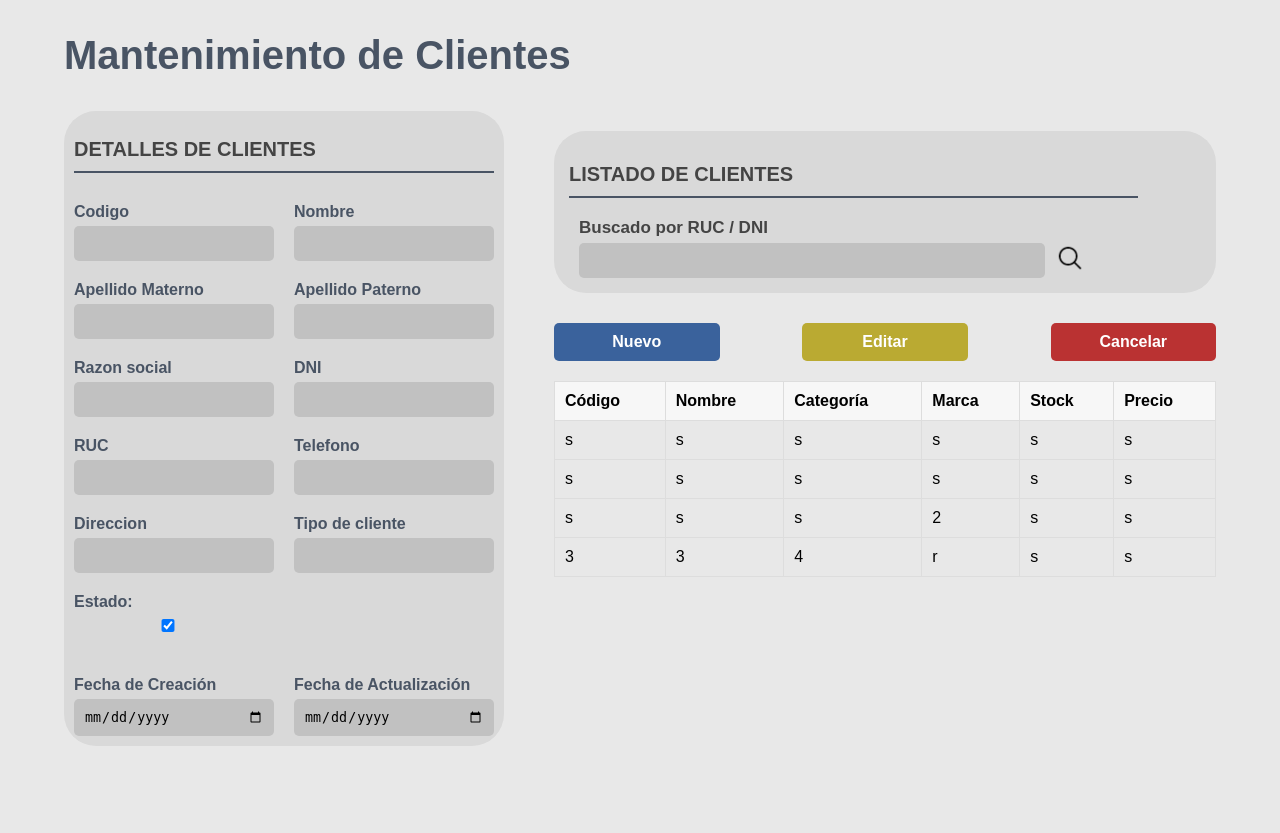
After one commit to JudaCarrillo/sales-management-system, a PHP site: template src/views/Maintenance/customer-views.php in a window 1280 px wide. The commit adds this page. Run offline with PHP 8.4, Linux system fonts and the light colour scheme; the template is opened without the code that fills it, so the values that code supplies are empty.

Commit message:
mantenimiento

```diff
--- a/assets/css/clientes-view.css
+++ b/assets/css/customer-view.css
@@ -8,7 +8,6 @@ body {
     width: 90%;
     max-width: 1400px;
     margin: 0 auto;
-    padding: 20px;
     height: 100vh;
   }
   .title h1 {
--- a/assets/css/productos-view.css
+++ b/assets/css/productos-view.css
@@ -8,7 +8,6 @@ body {
   width: 90%;
   max-width: 1400px;
   margin: 0 auto;
-  padding: 20px;
 }
 .title h1 {
   text-align: left;
--- /dev/null
+++ b/src/views/Maintenance/customer-views.php
@@ -0,0 +1,149 @@
+<!DOCTYPE html>
+<html lang="en">
+<head>
+    <meta charset="UTF-8">
+    <meta name="viewport" content="width=device-width, initial-scale=1.0">
+    <link rel="stylesheet" href="../../../assets/css/customer-view.css">
+    <title>Document</title>
+</head>
+<body>
+<body>
+    <div class="container">
+        <section class="title">
+            <h1>Mantenimiento de Clientes</h1>
+        </section>
+        <div class="dividor">
+            <section class="form">
+                <h1>DETALLES DE CLIENTES</h1>
+                <form action="../../../save_product.php"  method="post">
+                        <article class="Parte2">
+                            <div class="group">
+                                <label for="codigo">Codigo</label>
+                                <input type="text" name="code" id="code">
+                            </div>
+                            <div class="group">
+                                <label for="nombre">Nombre</label>
+                                <input type="text" name="name" id="name">
+                            </div>
+                            <div class="group">
+                                <label for="ApellidoMaterno">Apellido Materno</label>
+                                <input type="text" name="" id="">
+                            </div>
+                            <div class="group">
+                                <label for="ApellidoPaterno">Apellido Paterno</label>
+                                <input type="text" name="" id="">
+                            </div>
+                            <div class="group">
+                                <label for="razonSocial">Razon social</label>
+                                <input type="text" name="" id="">
+                            </div>
+                            <div class="group">
+                                <label for="dni">DNI</label>
+                                <input type="number" name="dni" id="d">
+                            </div>
+                            <div class="group">
+                                <label for="ruc">RUC</label>
+                                <input type="number" name="price" id="price">
+                            </div>
+                            <div class="group">
+                                <label for="telefono">Telefono</label>
+                                <input type="number" name="price" id="price">
+                            </div>
+                            <div class="group">
+                                <label for="direccion">Direccion</label>
+                                <input type="text" name="price" id="price">
+                            </div>
+                            <div class="group">
+                                <label for="TipoCliente">Tipo de cliente</label>
+                                <input type="text" name="price" id="price">
+                            </div>
+                            <div class="group">
+                            <label for="estatus">Estado:</label>
+                            <input type="checkbox" id="status" name="status" checked="true">
+                            </div>
+
+                        </article>
+                        <div class="separado">
+                            <div class="group">
+                                <label for="fecha_creacion">Fecha de Creación</label>
+                                <input type="date" name="fecha_creacion" id="fecha_creacion">
+                            </div>
+                            <div class="group">
+                                <label for="fecha_actualizacion">Fecha de Actualización</label>
+                                <input type="date" name="fecha_actualizacion" id="fecha_actualizacion">
+                            </div>
+                        </div>
+                    </form>
+
+
+            </section>
+
+            <section class="listado">
+                <div class="caja">
+                    <h1>LISTADO DE CLIENTES</h1>
+                    <div class="group">
+                        <label for="search" class="search_label" >Buscado por RUC / DNI</label>
+                        <div class="search-img">
+                            <input type="text" name="search" id="search">
+                            <a href=""><img src="../../../assets/img/lupa.png" alt=""></a>
+                        </div>
+                    </div>
+
+                </div>
+
+                <div class="actions">
+                    <button class="nuevo">Nuevo</button>
+                    <button class="editar">Editar</button>
+                    <button class="cancelar">Cancelar</button>
+                </div>
+                <table>
+                    <thead>
+                        <tr>
+                            <th>Código</th>
+                            <th>Nombre</th>
+                            <th>Categoría</th>
+                            <th>Marca</th>
+                            <th>Stock</th>
+                            <th>Precio</th>
+                        </tr>
+                    </thead>
+                    <tbody>
+                        <tr>
+                            <td>s</td>
+                            <td>s</td>
+                            <td>s</td>
+                            <td>s</td>
+                            <td>s</td>
+                            <td>s</td>
+                        </tr>
+                        <tr>
+                            <td>s</td>
+                            <td>s</td>
+                            <td>s</td>
+                            <td>s</td>
+                            <td>s</td>
+                            <td>s</td>
+                        </tr>
+                        <tr>
+                            <td>s</td>
+                            <td>s</td>
+                            <td>s</td>
+                            <td>2</td>
+                            <td>s</td>
+                            <td>s</td>
+                        </tr>
+                        <tr>
+                            <td>3</td>
+                            <td>3</td>
+                            <td>4</td>
+                            <td>r</td>
+                            <td>s</td>
+                            <td>s</td>
+                        </tr>
+                    </tbody>
+                </table>
+            </section>
+        </div>
+    </div>
+</body>
+</html>
```
Also changed, not shown: assets/css/employees-view.css (added, +159 -0 lines), src/views/Maintenance/employees_view.php (renamed from src/views/Maintenance/clientes_view.php, +23 -11 lines).
